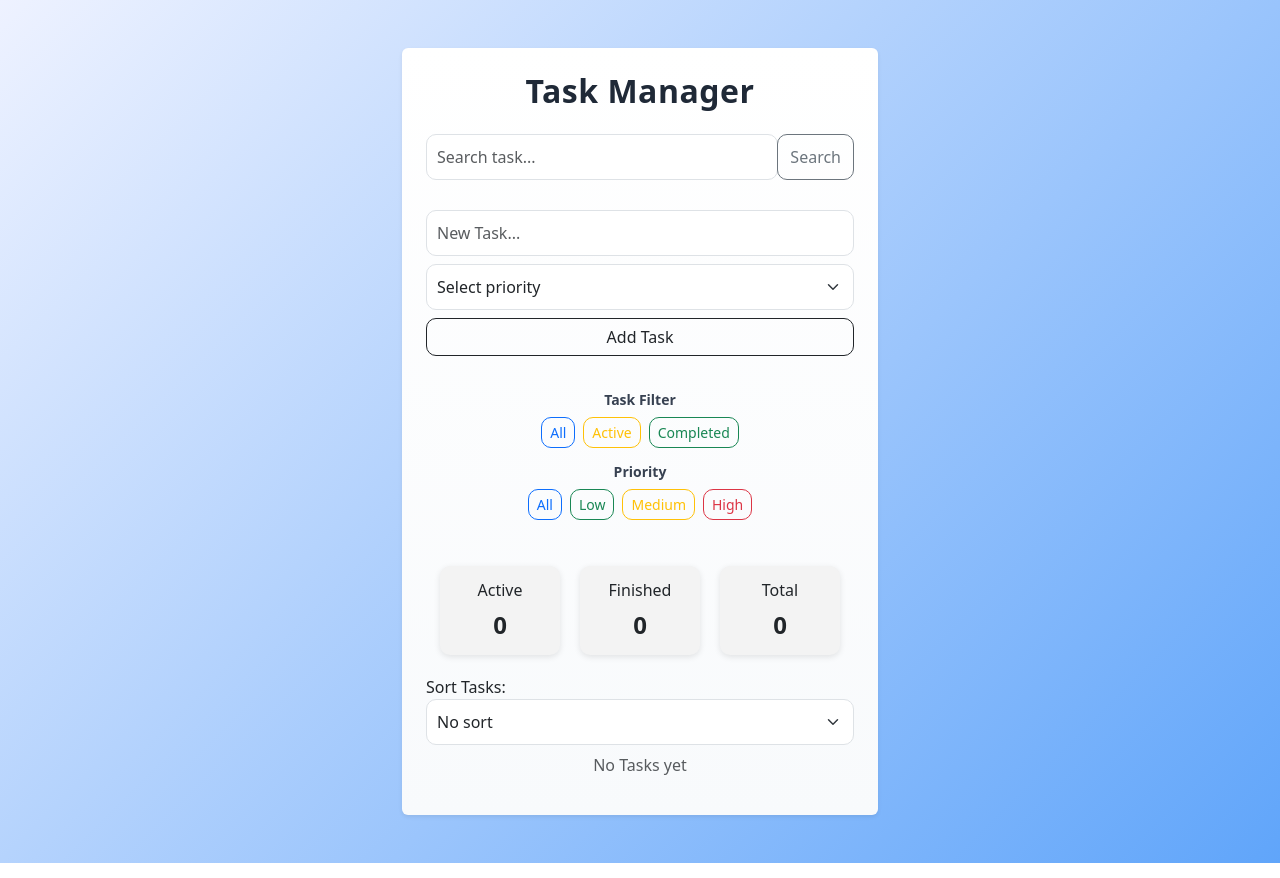
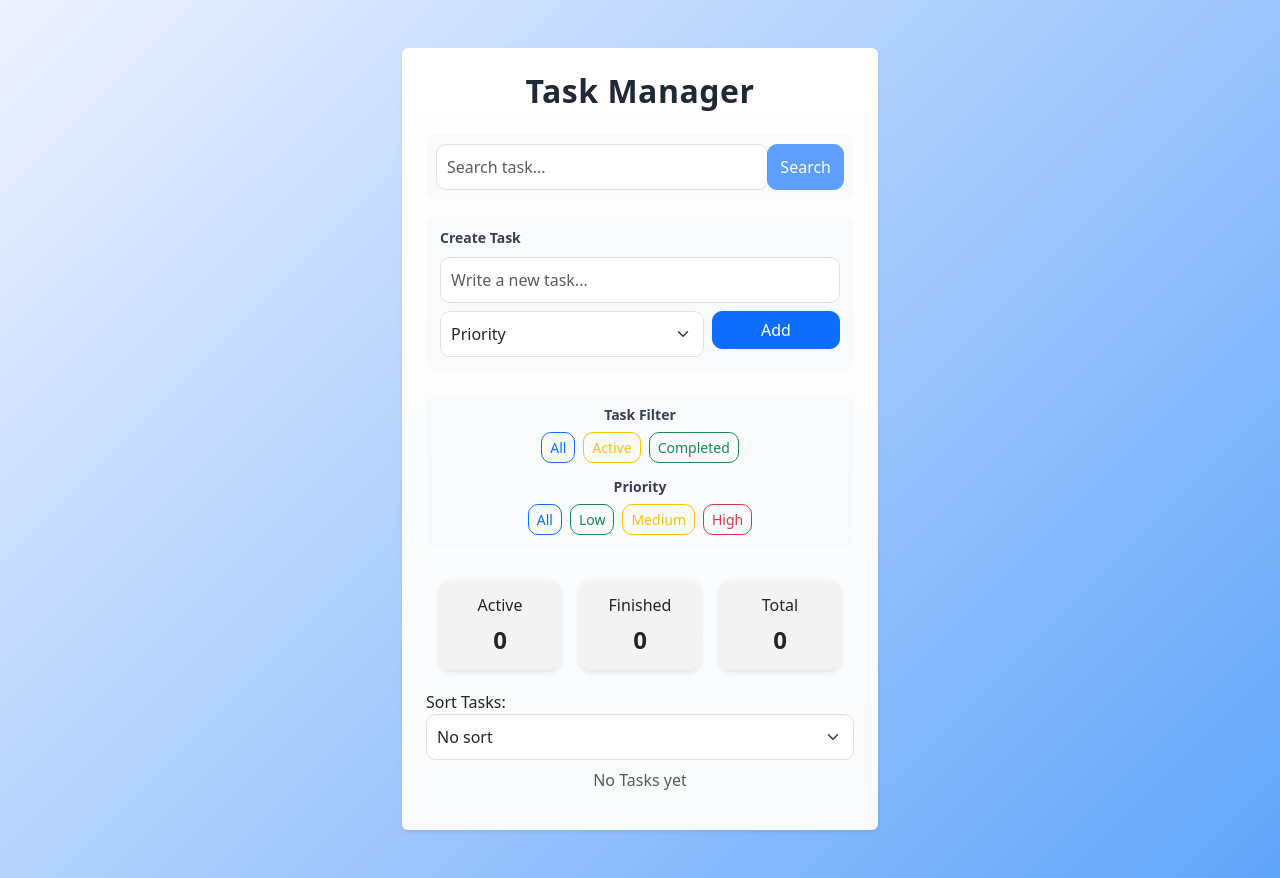
Before and after one commit to marconovas/To-Do-App, a React (Vite) app: page / in a window 1280 px wide. Built offline with nearby package versions, Linux system fonts and the light colour scheme.

Commit message:
even more styles

```diff
--- a/src/App.jsx
+++ b/src/App.jsx
@@ -8,7 +8,7 @@ import ClearButton from "./Components/ClearButton";
 import SearchBar from "./Components/SearchBar";
 import Sort from "./Components/Sort";
 import { arrayMove } from "@dnd-kit/sortable";
-import "./App.css";
+import "./Css/App.css";
 
 function App() {
 
--- a/src/Components/FilterBar.jsx
+++ b/src/Components/FilterBar.jsx
@@ -1,5 +1,5 @@
 import { Button, Container } from "react-bootstrap";
-import "./FilterBar.css";
+import "../Css/FilterBar.css";
 
 export default function FilterBar ({ setFilter, setPriorityFilter }) {
     return(
--- a/src/Components/SearchBar.jsx
+++ b/src/Components/SearchBar.jsx
@@ -1,27 +1,31 @@
 import { useState } from "react";
 import { Button, Form, InputGroup } from "react-bootstrap";
+import "../Css/SearchBar.css"
 
-
-export default function SearchBar ({ setSearchTask }) {
+export default function SearchBar({ setSearchTask }) {
     const [search, setSearch] = useState("");
 
-    return(
-        <div>
-            <InputGroup className="mb-3">
+    const handleSearch = () => {
+        setSearchTask(search);
+    }
+
+    return (
+        <div className="search-bar mb-3">
+        <InputGroup>
             <Form.Control
             type="text"
             placeholder="Search task..."
             value={search}
             onChange={(e) => setSearch(e.target.value)}
             />
-
             <Button
-                    variant="outline-secondary"
-                    onClick={() => setSearchTask(search)}
+            variant="primary"
+            onClick={handleSearch}
+            disabled={!search.trim()}
             >
             Search
             </Button>
         </InputGroup>
         </div>
-    )
+    );
 }
--- a/src/Components/TaskForm.jsx
+++ b/src/Components/TaskForm.jsx
@@ -1,6 +1,6 @@
 import { useState } from "react"
-import { Button, Form } from "react-bootstrap";
-
+import { Button, Form, Row, Col } from "react-bootstrap";
+import "../Css/TaskForm.css"
 
 export default function TaskForm ({ addTasks }) {
 
@@ -10,7 +10,9 @@ export default function TaskForm ({ addTasks }) {
     const HandleSubmit = (e) => {
         e.preventDefault();
 
-        const  newTask = {
+        if(!text.trim()) return;
+
+        const newTask = {
             id: crypto.randomUUID(),
             text: text,
             completed: false,
@@ -20,36 +22,49 @@ export default function TaskForm ({ addTasks }) {
 
         addTasks(newTask);
         setText("");
+        setPriority("none");
     }
 
     return(
-        <Form onSubmit={HandleSubmit} className="mb-4">
-            <Form.Group>
+        <Form onSubmit={HandleSubmit} className="task-form mb-4">
+
+            <h6 className="form-title">Create Task</h6>
+
+            <Row className="g-2">
+
+                <Col xs={12}>
                     <Form.Control
                         type="text"
-                    placeholder="New Task..."
+                        placeholder="Write a new task..."
                         value={text}
                         onChange={e => setText(e.target.value)}
                     />
+                </Col>
+
+                <Col xs={8}>
                     <Form.Select
-                    className="mt-2 mb-2"
                         value={priority}
                         onChange={(e) => setPriority(e.target.value)}
                     >
-                    <option value="none">Select priority</option>
+                        <option value="none">Priority</option>
                         <option value="low">Low</option>
                         <option value="medium">Medium</option>
                         <option value="high">High</option>
                     </Form.Select>
-            </Form.Group>
+                </Col>
 
+                <Col xs={4}>
                     <Button
-                variant="outline-dark"
+                        variant="primary"
                         type="submit"
                         className="w-100"
                     >
-                Add Task
+                        Add
                     </Button>
+                </Col>
+
+            </Row>
+
         </Form>
     )
 }
--- a/src/Components/TaskItem.jsx
+++ b/src/Components/TaskItem.jsx
@@ -1,7 +1,7 @@
 import { Badge, Button, Card } from "react-bootstrap";
 import { useSortable } from "@dnd-kit/sortable";
 import { CSS } from "@dnd-kit/utilities";
-import "./TaskCard.css";
+import "../Css/TaskCard.css";
 
 export default function TaskItem ({ task, onComplete, onDelete, onEdit }) {
 
--- a/src/Components/FilterBar.css
+++ b/src/Css/FilterBar.css
@@ -1,5 +1,5 @@
 .filter-bar{
-    /*background:#f8fafc;*/
+    background:#f8fafc;
     padding:12px;
     border-radius:10px;
     margin-bottom:15px;
--- /dev/null
+++ b/src/Css/SearchBar.css
@@ -0,0 +1,10 @@
+.search-bar {
+  background: #f8fafc; /* suave y consistente con TaskForm */
+  padding: 10px;
+  border-radius: 10px;
+}
+
+.search-bar .btn {
+  font-weight: 500;
+  border-radius: 8px;
+}
--- /dev/null
+++ b/src/Css/TaskForm.css
@@ -0,0 +1,12 @@
+.task-form{
+  background:#f8fafc;
+  padding:14px;
+  border-radius:10px;
+}
+
+.form-title{
+  font-weight:600;
+  font-size:14px;
+  margin-bottom:10px;
+  color:#374151;
+}
```
Also changed, not shown: src/Css/App.css (renamed from src/App.css), src/Css/TaskCard.css (renamed from src/Components/TaskCard.css). Lines whose indentation alone changed are shown as unchanged.
